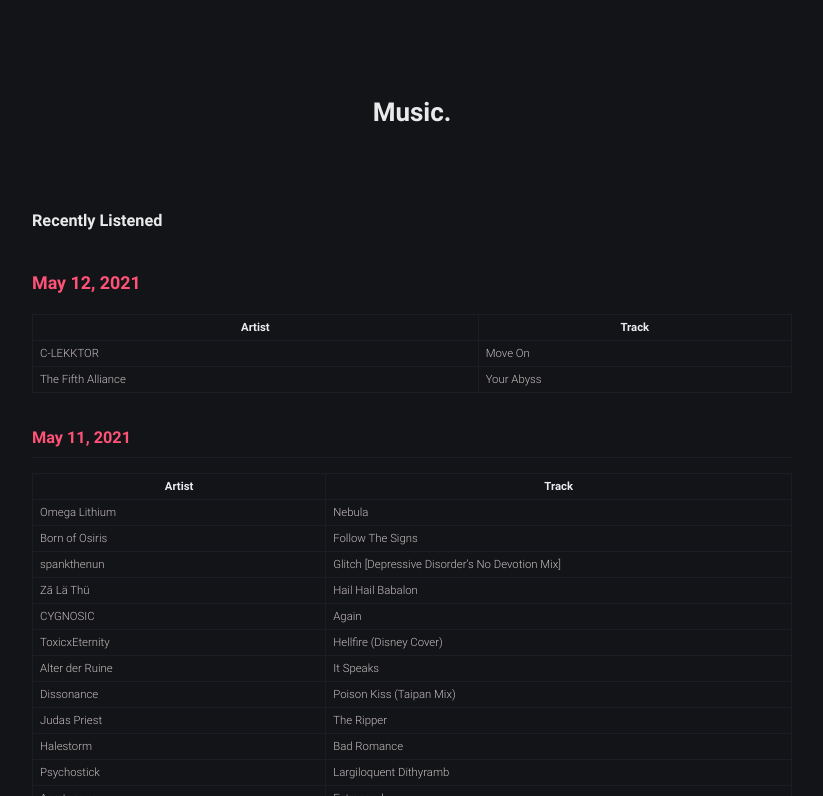
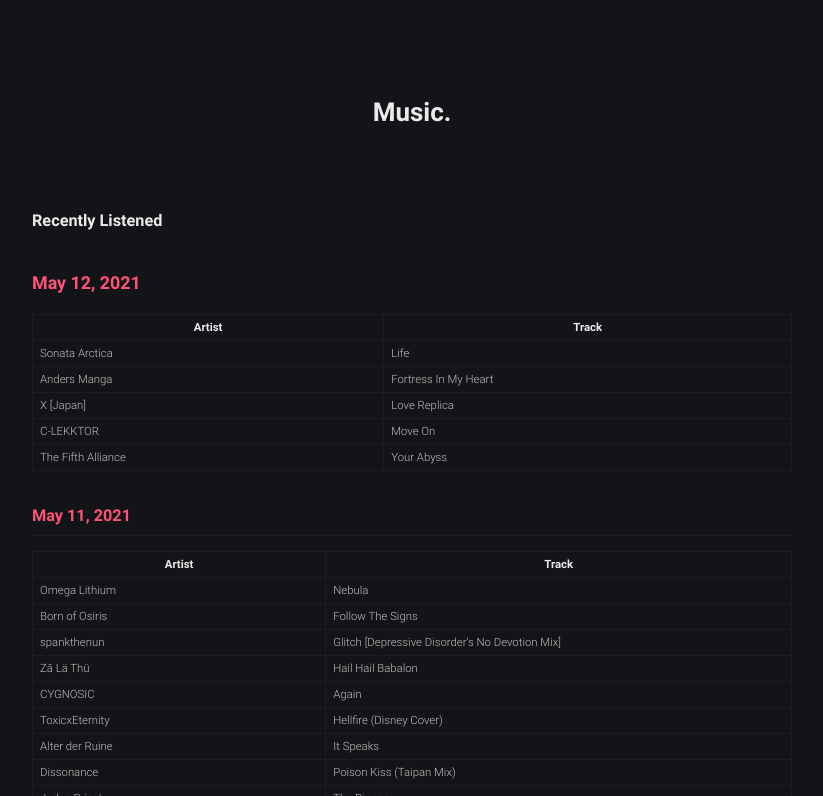
Before and after one commit to robert-marshall/xyz, a Jekyll site: the page built from music.md, in a window 1280 px wide and 900 px high, cut to the strip 104-900 px from the top of the window. Shown: the whole strip, without its empty margins (228-1051 px from the left). Built offline with Jekyll 4.4.1, drawn with Linux system fonts in a browser that asks for light colours.

Commit message:
c&p fail

```diff
--- a/music.md
+++ b/music.md
@@ -12,6 +12,9 @@
 
 | Artist | Track |
 |--------|-------|
+Sonata Arctica | Life
+Anders Manga | Fortress In My Heart
+X [Japan] | Love Replica
 C-LEKKTOR | Move On
 The Fifth Alliance | Your Abyss
 
```
